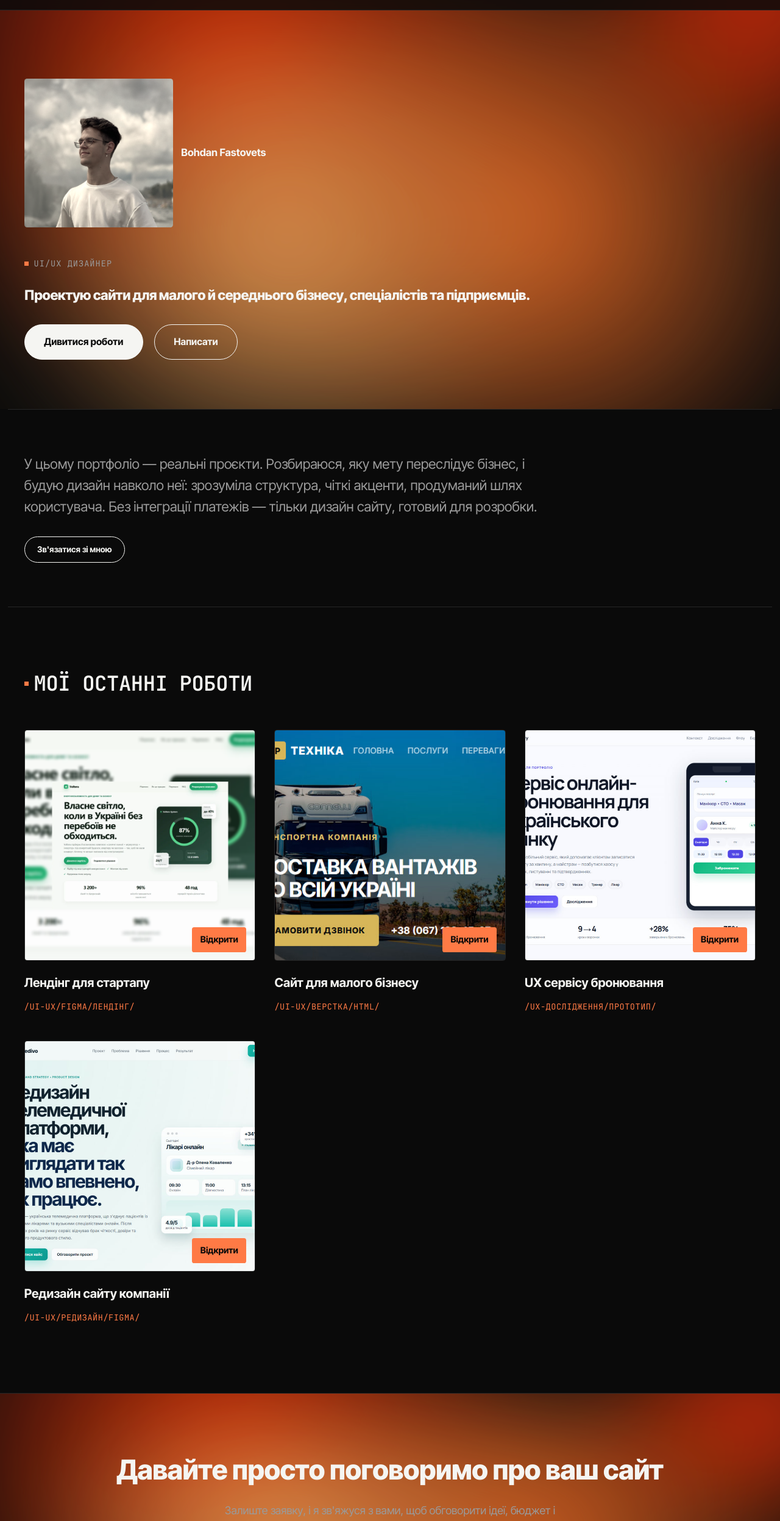
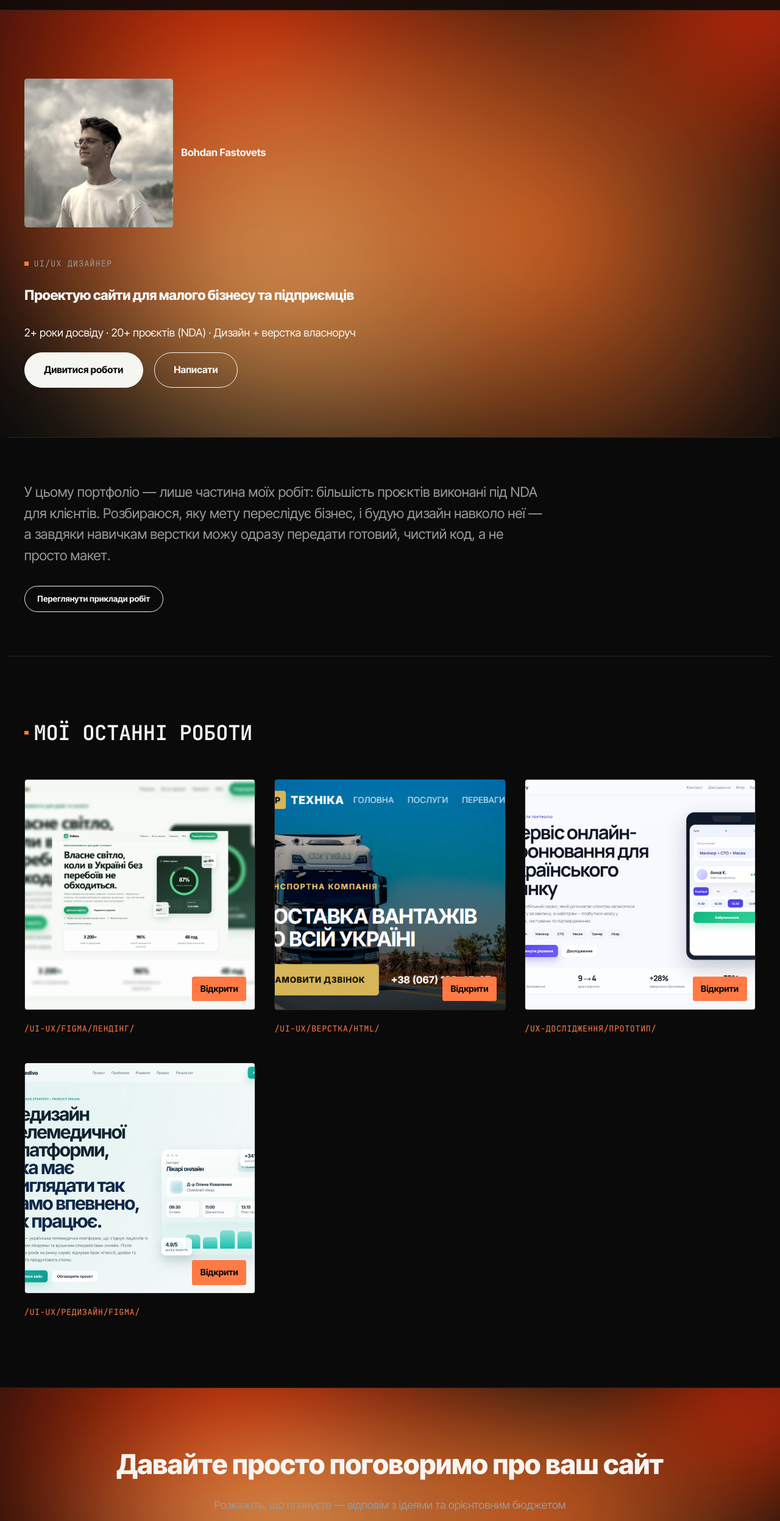
Before and after one commit to hash274/Portfolio, a website: page index.html in a window 1280 px wide. Shown: the part 65-2560 px from the top of the page at 61% size. Drawn offline with Linux system fonts and the light colour scheme.

Commit message:
Revise text content for clarity and accuracy
Updated various text elements for improved clarity and accuracy, including meta descriptions, project descriptions, and service timelines.

```diff
--- a/index.html
+++ b/index.html
@@ -4,7 +4,7 @@
 <meta charset="UTF-8">
 <meta name="viewport" content="width=device-width, initial-scale=1.0">
 <title>Bohdan Fastovets — UI/UX Designer</title>
-<meta name="description" content="Bohdan Fastovets — UI/UX дизайнер. Дизайн лендінгів та веб-сайтів для стартапів і малого бізнесу.">
+<meta name="description" content="Bohdan Fastovets — UI/UX дизайнер. Створюю сайти, які перетворюють відвідувачів на клієнтів: лендінги, корпоративні сайти, UX-дослідження.">
 <link rel="preconnect" href="https://fonts.googleapis.com">
 <link rel="preconnect" href="https://fonts.gstatic.com" crossorigin>
 <link href="https://fonts.googleapis.com/css2?family=Inter+Tight:wght@400;500;600;700;800&family=JetBrains+Mono:wght@400;500;600&display=swap" rel="stylesheet">
@@ -875,6 +875,7 @@ html[data-theme="light"] .gradient-blob { opacity: 0.55; mix-blend-mode: multipl
       <h1 class="hero__headline" data-i18n="hero_headline">
         Проектую сайти для стартапів, малого й середнього бізнесу
       </h1>
+      <p data-i18n="hero_proof">2+ роки досвіду · 20+ проєктів (NDA) · Дизайн + верстка власноруч</p>
       <div class="hero__actions">
         <a href="#cases" class="btn btn--primary" data-i18n="hero_cta_primary">Дивитися роботи</a>
         <a href="#contact" class="btn btn--ghost" data-i18n="hero_cta_secondary">Написати</a>
@@ -891,7 +892,7 @@ html[data-theme="light"] .gradient-blob { opacity: 0.55; mix-blend-mode: multipl
       і будую дизайн навколо неї: зрозуміла структура, чіткі акценти, продуманий шлях користувача.
       Без інтеграції платежів — тільки дизайн сайту під ключ, готовий для розробки.
     </p>
-    <a href="#contact" class="btn btn--ghost btn--small" data-i18n="intro_cta">Зв'язатися зі мною</a>
+    <a href="#cases" class="btn btn--ghost btn--small" data-i18n="intro_cta">Переглянути приклади робіт</a>
   </section>
 
   <!-- CASES -->
@@ -924,7 +925,7 @@ html[data-theme="light"] .gradient-blob { opacity: 0.55; mix-blend-mode: multipl
     </div>
     <div class="container midcta__content">
       <h2 data-i18n="midcta_title">Давайте просто поговоримо про ваш сайт</h2>
-      <p data-i18n="midcta_text">Залиште заявку, і я зв'яжуся з вами, щоб обговорити ідеї, бюджет і терміни.</p>
+      <p data-i18n="midcta_text">Розкажіть, що плануєте — відповім з ідеями та орієнтовним бюджетом</p>
       <a href="#contact" class="btn btn--primary" data-i18n="midcta_cta">Залишити заявку</a>
     </div>
   </section>
@@ -948,7 +949,7 @@ html[data-theme="light"] .gradient-blob { opacity: 0.55; mix-blend-mode: multipl
       </div>
       <div class="service">
         <h3 data-i18n="service3_title">UX-дослідження та прототипування</h3>
-        <span class="service__meta" data-i18n="service3_time">5–10 днів</span>
+        <span class="service__meta" data-i18n="service3_time">3–7 днів</span>
         <p data-i18n="service3_desc">Аналіз користувачів, wireframes, перевірка гіпотез перед розробкою.</p>
         <span class="service__price" data-service="service3"></span>
       </div>
@@ -959,7 +960,7 @@ html[data-theme="light"] .gradient-blob { opacity: 0.55; mix-blend-mode: multipl
   <section id="contact" class="section container section--bordered">
     <h2 class="section__title label" data-i18n="contact_title">Розкажіть про свій проєкт</h2>
     <p class="contact__pitch" data-i18n="contact_pitch">
-      Я зв'яжуся з вами протягом 24 годин, щоб обговорити концепцію і терміни.
+      Відповідаю протягом 24 годин з деталями щодо концепції і термінів
     </p>
 
     <form class="contact__form" id="contact-form">
@@ -983,8 +984,7 @@ html[data-theme="light"] .gradient-blob { opacity: 0.55; mix-blend-mode: multipl
 
     <div class="contact__alt">
       <span data-i18n="contact_or">або</span>
-      <!-- TODO: замінити на реальний профіль Instagram -->
-      <a href="https://instagram.com/your_handle" target="_blank" rel="noopener" data-i18n="contact_instagram">
+      <a href="https://www.instagram.com/bog.fastovets?stkn=N3BvZGk4ZnJ2eTN3&amp;utm_source=qr" target="_blank" rel="noopener" data-i18n="contact_instagram">
         Написати в Instagram
       </a>
     </div>
@@ -1005,11 +1005,12 @@ const translations = {
     header_cta: "Обговорити проєкт",
     hero_eyebrow: "UI/UX дизайнер",
     hero_profile_role: "UI/UX дизайнер",
-    hero_headline: "Проектую сайти для малого й середнього бізнесу, спеціалістів та підприємців.",
+    hero_headline: "Проектую сайти для малого бізнесу та підприємців",
+    hero_proof: "2+ роки досвіду · 20+ проєктів (NDA) · Дизайн + верстка власноруч",
     hero_cta_primary: "Дивитися роботи",
     hero_cta_secondary: "Написати",
-    intro_text: "У цьому портфоліо — реальні проєкти. Розбираюся, яку мету переслідує бізнес, і будую дизайн навколо неї: зрозуміла структура, чіткі акценти, продуманий шлях користувача. Без інтеграції платежів — тільки дизайн сайту, готовий для розробки.",
-    intro_cta: "Зв'язатися зі мною",
+    intro_text: "У цьому портфоліо — лише частина моїх робіт: більшість проєктів виконані під NDA для клієнтів. Розбираюся, яку мету переслідує бізнес, і будую дизайн навколо неї — а завдяки навичкам верстки можу одразу передати готовий, чистий код, а не просто макет.",
+    intro_cta: "Переглянути приклади робіт",
     cases_title: "Мої останні роботи",
     case_cover_label: "Зображення кейсу",
     case1_title: "Лендінг для стартапу",
@@ -1021,7 +1022,7 @@ const translations = {
     case4_title: "Редизайн сайту компанії",
     case4_tags: "/UI-UX/РЕДИЗАЙН/FIGMA/",
     midcta_title: "Давайте просто поговоримо про ваш сайт",
-    midcta_text: "Залиште заявку, і я зв'яжуся з вами, щоб обговорити ідеї, бюджет і терміни.",
+    midcta_text: "Розкажіть, що плануєте — відповім з ідеями та орієнтовним бюджетом",
     midcta_cta: "Залишити заявку",
     services_title: "Чим я можу допомогти",
     service1_title: "Дизайн лендінгу",
@@ -1032,10 +1033,10 @@ const translations = {
     service2_time: "15–25 днів",
     service2_desc: "Багатосторінковий сайт із розгорнутою структурою й навігацією: корпоративний сайт, портфоліо, інформаційний портал.",
     service3_title: "UX-дослідження та прототипування",
-    service3_time: "5–10 днів",
+    service3_time: "3–7 днів",
     service3_desc: "Аналіз користувачів, wireframes, перевірка гіпотез перед розробкою.",
     contact_title: "Розкажіть про свій проєкт",
-    contact_pitch: "Я зв'яжуся з вами протягом 24 годин, щоб обговорити концепцію і терміни.",
+    contact_pitch: "Відповідаю протягом 24 годин з деталями щодо концепції і термінів",
     form_name: "Ім'я",
     form_email: "Email",
     form_message: "Повідомлення",
@@ -1055,6 +1056,7 @@ const translations = {
     hero_eyebrow: "UI/UX Designer",
     hero_profile_role: "UI/UX Designer",
     hero_headline: "I design websites for small and medium businesses, specialists and entrepreneurs",
+    hero_proof: "2+ years of experience · 20+ projects (NDA) · Design + development by me",
     hero_cta_primary: "View works",
     hero_cta_secondary: "Get in touch",
     intro_text: "This portfolio contains real projects. I dig into the business goal and build the design around it: clear structure, clear accents, a well-thought-out user journey. No payment integrations — just website design, ready for development.",
@@ -1081,7 +1083,7 @@ const translations = {
     service2_time: "15–25 days",
     service2_desc: "A multi-page site with a full structure and navigation: a corporate site, portfolio, information portal.",
     service3_title: "UX research & prototyping",
-    service3_time: "5–10 days",
+    service3_time: "3–7 days",
     service3_desc: "User research, wireframes, testing hypotheses before development.",
     contact_title: "Tell me about your project",
     contact_pitch: "I'll reply within 24 hours to discuss the concept and timeline.",
@@ -1104,6 +1106,7 @@ const translations = {
     hero_eyebrow: "UI/UX Designer",
     hero_profile_role: "UI/UX Designer",
     hero_headline: "projektuję strony dla małych i średnich firm, specjalistów i przedsiębiorców",
+    hero_proof: "Ponad 2 lata doświadczenia · 20+ projektów (NDA) · Projekt i wdrożenie samodzielnie",
     hero_cta_primary: "Zobacz prace",
     hero_cta_secondary: "Napisz do mnie",
     intro_text: "To portfolio zawiera realne projekty. Analizuję cel biznesowy i buduję wokół niego projekt: czytelną strukturę, wyraźne akcenty, przemyślaną ścieżkę użytkownika. Bez integracji płatności — wyłącznie projekt strony, gotowy do wdrożenia.",
@@ -1130,7 +1133,7 @@ const translations = {
     service2_time: "15–25 dni",
     service2_desc: "Strona wielostronicowa z rozbudowaną strukturą i nawigacją: strona firmowa, portfolio, portal informacyjny.",
     service3_title: "Badania UX i prototypowanie",
-    service3_time: "5–10 dni",
+    service3_time: "3–7 dni",
     service3_desc: "Analiza użytkowników, wireframes, weryfikacja hipotez przed wdrożeniem.",
     contact_title: "Opowiedz o swoim projekcie",
     contact_pitch: "Odpowiem w ciągu 24 godzin, aby omówić koncepcję i terminy.",
@@ -1184,14 +1187,11 @@ function renderPortfolioCards(items) {
     img.alt = item.title || "";
     cover.appendChild(img);
 
-    const title = document.createElement("h3");
-    title.textContent = item.title || "";
-
     const tags = document.createElement("p");
     tags.className = "case__tags";
     tags.textContent = item.description || "";
 
-    article.append(cover, title, tags);
+    article.append(cover, tags);
 
     if (item.price != null) {
       const price = document.createElement("p");
@@ -1201,7 +1201,6 @@ function renderPortfolioCards(items) {
     }
 
     grid.appendChild(article);
-    if (scrambleObserver) scrambleObserver.observe(title);
   });
 }
 
```
